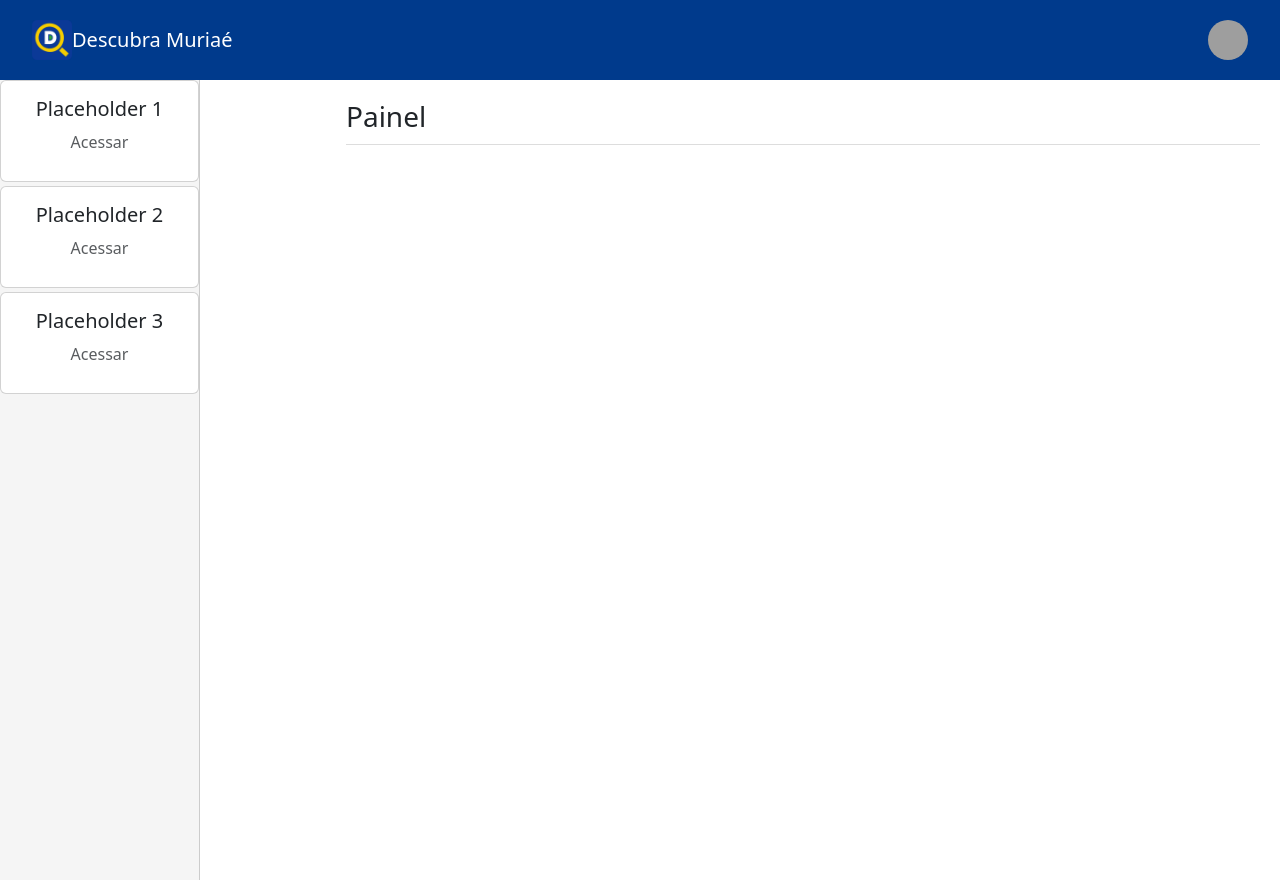
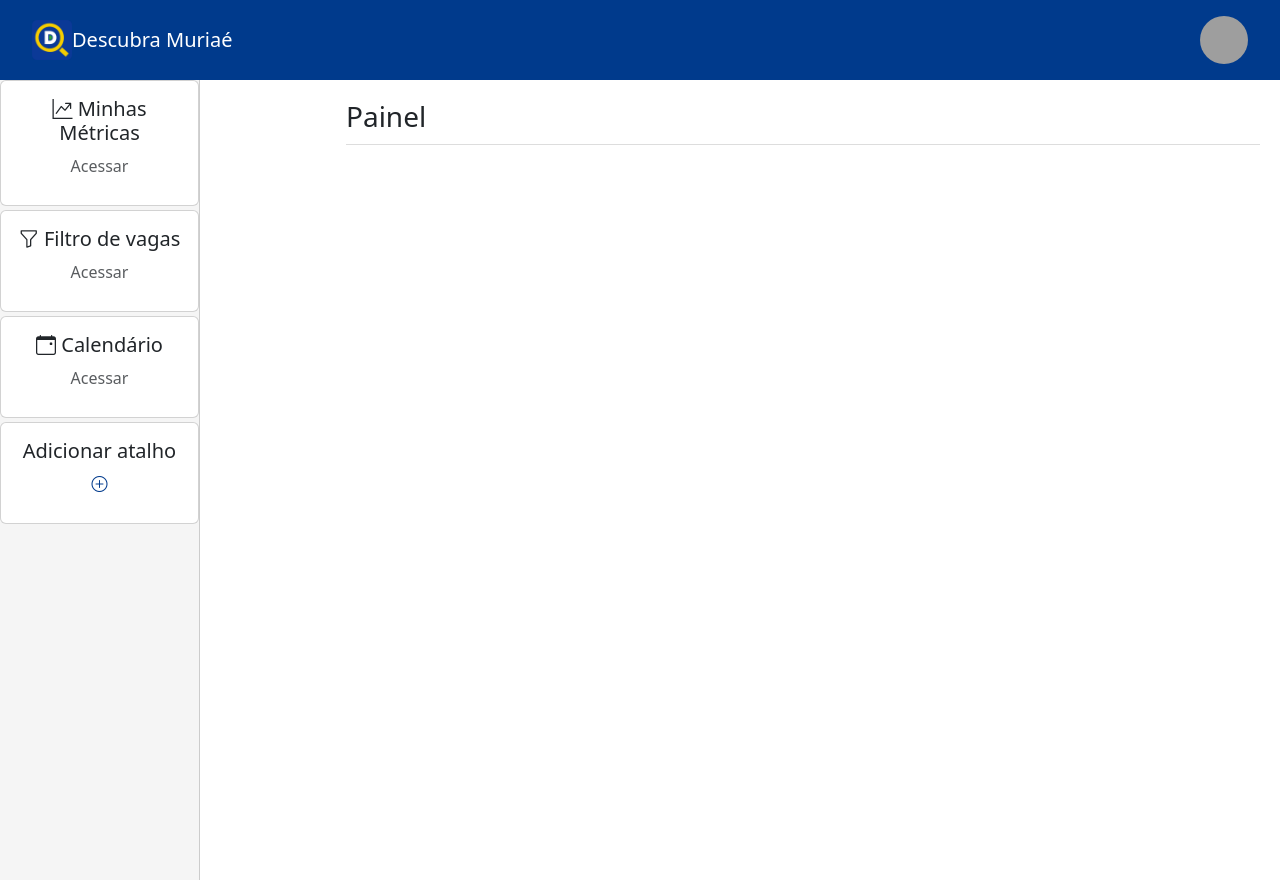
Before and after one commit to Fl1ckerPa/Projeto-de-Extens-o-Universit-ria-FASM-2025, a PHP site: page /HTML/index.html in a window 1280 px wide. Run offline with PHP 8.4, Linux system fonts and the light colour scheme; grey boxes are pictures that could not be loaded.

Commit message:
Patch V2.1 do index
implementadas alteações iniciais no sidebar e inclusão de popover no avatar de usuário.

Co-Authored-By: mattwdot <211071505+mattwdot@users.noreply.github.com>
Co-Authored-By: renzoturettaa <211070002+renzoturettaa@users.noreply.github.com>

```diff
--- a/CSS/index.css
+++ b/CSS/index.css
@@ -2,6 +2,10 @@
     margin: 0;
     padding: 0;
     box-sizing: border-box;
+  }
+
+  .bg-azulPrimario{
+  background-color: #003A8C;
   }
 
   body, html {
@@ -16,22 +20,6 @@
     background-color: #003A8C;
     color: white;
     padding: 10px 20px;
-  }
-
-  header .search-box {
-    flex: 1;
-    margin: 0 20px;
-  }
-
-  header input[type="text"] {
-    width: 100%;
-    padding: 5px;
-    border: none;
-    border-radius: 4px;
-  }
-
-  header .logout {
-    cursor: pointer;
   }
 
   .container {
@@ -63,3 +51,14 @@
     border-bottom: 1px solid #ddd;
     padding-bottom: 10px;
   }
+
+  .dropdown-item:hover{
+  background-color: #003A8C !important ;
+  color:#ffffff !important ;
+  transform: scale(1.02) !important;
+  transition: all 0.3s ease !important;
+  }
+
+  .sidebar-card{
+    border: none;
+  }
--- a/HTML/index.html
+++ b/HTML/index.html
@@ -6,6 +6,8 @@
   <meta name="viewport" content="width=device-width, initial-scale=1.0">
   <link rel="Stylesheet" href="/CSS/index.css">
   <link href="https://cdn.jsdelivr.net/npm/bootstrap@5.3.3/dist/css/bootstrap.min.css" rel="stylesheet">
+  <!-- Bootstrap Icons -->
+  <link href="https://cdn.jsdelivr.net/npm/bootstrap-icons@1.10.5/font/bootstrap-icons.css" rel="stylesheet">
   <title>Descubra Muriaé - Painel</title>
 </head>
 
@@ -15,17 +17,41 @@
   <nav class="container-fluid d-flex justify-content-between align-items-center py-2" style="height: 60px;">
 
     <!-- Logo à esquerda, alinhada verticalmente ao centro -->
+
     <div class="d-flex align-items-center">
       <img src="../IMG/logo_descubra_short.png" alt="Logo Descubra Muriaé" width="40" height="40">
       <span class="fs-5">Descubra Muriaé</span>
     </div>
+      <div class="dropdown">
+        <img src="https://i.pravatar.cc/150?img=3"
+            class="rounded-circle dropdown-avatar-toggle"
+            alt="Avatar"
+            id="avatarDropdown"
+            role="button"
+            data-bs-toggle="dropdown"
+            aria-expanded="false"
+            style="width: 48px; height: 48px; object-fit: cover; cursor: pointer;">
 
-    <!-- Avatar à direita, alinhado verticalmente ao centro -->
-    <a href="#perfil" class="d-inline-block">
-      <img src="https://randomuser.me/api/portraits/men/32.jpg" alt="Avatar do Usuário"
-        class="rounded-circle avatar-bubble" width="40" height="40">
-    </a>
-
+            <ul class="dropdown-menu dropdown-menu-end p-0 mt-2" aria-labelledby="avatarDropdown">
+              <li class="dropdown-header bg-azulPrimario text-white px-3 py-2">
+                <div class="fw-semibold" id="username">Fl1ckerPa</div>
+                <div class="text-white small" id="nome completo">Pedro Augusto Amaro Cunha</div>
+              </li>
+              <li><hr class="dropdown-divider my-1"></li>
+              <li><a class="dropdown-item" href="#"><i class="bi bi-person-circle me-2"></i>Seu Perfil</a></li>
+              <li><hr class="dropdown-divider my-1"></li>
+              <li><a class="dropdown-item" href="#"><i class="bi bi-person-vcard"></i> Seu Curriculo</a></li>
+              <li><hr class="dropdown-divider my-1"></li>
+              <li><a class="dropdown-item" href="#"><i class="bi bi-clock-history"></i> Histórico de candidaturas </a></li>
+              <li><hr class="dropdown-divider my-1"></li>
+              <li><a class="dropdown-item" href="#"><i class="bi bi-shop"></i> Seu Estabelecimento</a></li>
+              <li><hr class="dropdown-divider my-1"></li>
+              <li><a class="dropdown-item" href="#"><i class="bi bi-gear me-2"></i> Settings</a></li>
+            </ul>
+          </div>
+        </div>
+      </div>
+    </div>
   </nav>
 </header>
 
@@ -39,26 +65,32 @@
           <!-- Card para çocalização de conteúdos no painel  -->
           <!-- ---------------------------------------------- -->
           <div class="card mb-1">
-            <div class="card-body ">
-              <h5 class="card-title text-center">Placeholder 1</h5>
+            <div class="card-body sidebar-card">
+              <h5 class="card-title text-center"><i class="bi bi-graph-up-arrow"></i> Minhas Métricas</h5>
               <a href="#" class="btn text-muted p-0">Acessar</a>
             </div>
           </div>
           <!-- ---------------------------------------------- -->
           <div class="card mb-1">
-            <div class="card-body">
-              <h5 class="card-title text-center">Placeholder 2</h5>
+            <div class="card-body sidebar-card">
+              <h5 class="card-title text-center"><i class="bi bi-funnel"></i> Filtro de vagas</h5>
               <a href="#" class="btn text-muted p-0">Acessar</a>
             </div>
           </div>
           <!-- ---------------------------------------------- -->
           <div class="card mb-1">
-            <div class="card-body">
-              <h5 class="card-title text-center">Placeholder 3</h5>
+            <div class="card-body sidebar-card">
+              <h5 class="card-title text-center"><i class="bi bi-calendar-event"></i> Calendário</h5>
               <a href="#" class="btn text-muted p-0">Acessar</a>
             </div>
           </div>
           <!-- ---------------------------------------------- -->
+          <div class="card mb-1">
+            <div class="card-body sidebar-card">
+              <h5 class="card-title text-center"> Adicionar atalho</h5>
+              <a href="#" class="btn p-0"><i class="bi bi-plus-circle"></i></a>
+            </div>
+          </div>
         </div>
       </div>
       <div class="col-sm-9 order-sm-1">
@@ -69,6 +101,7 @@
     </div>
   </div>
 
+  <script src="https://cdn.jsdelivr.net/npm/bootstrap@5.3.3/dist/js/bootstrap.bundle.min.js"></script>
 </body>
 
 </html>
```
